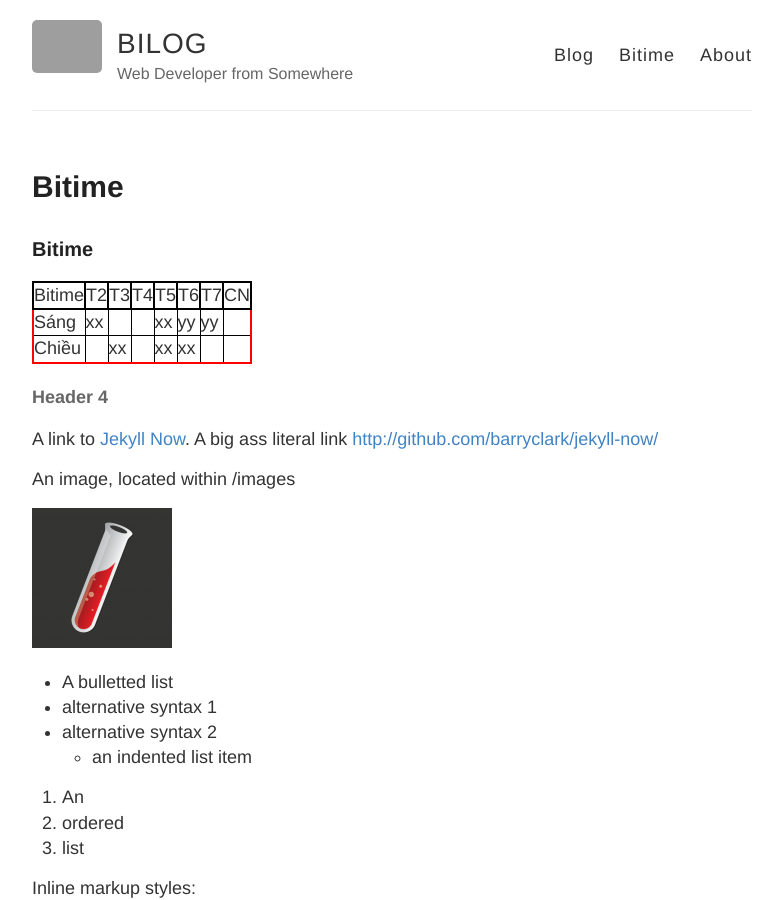
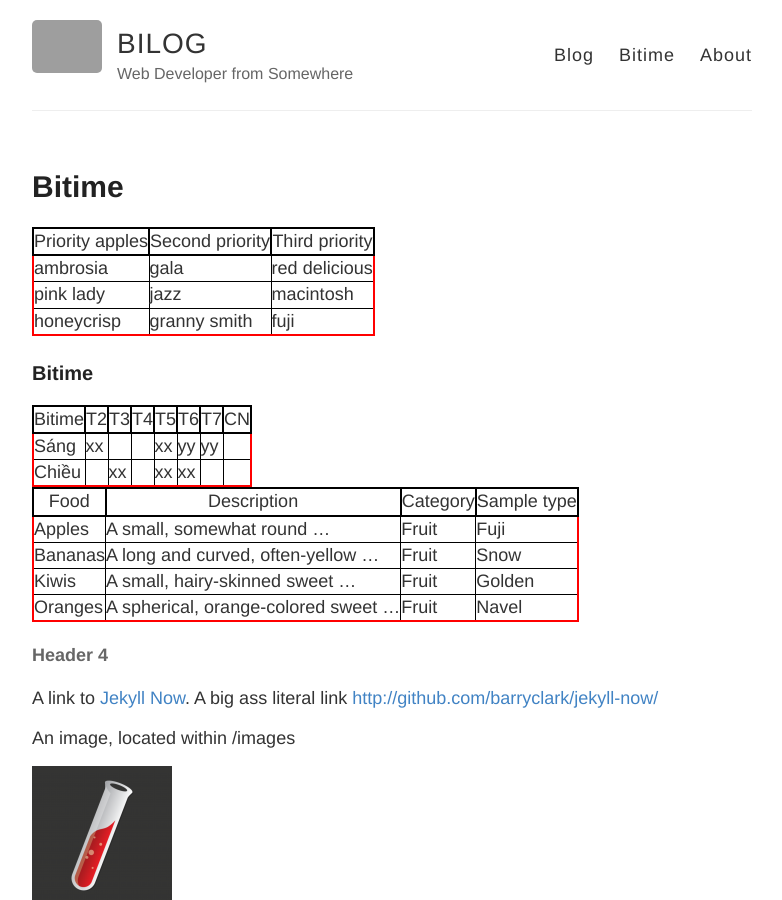
Before and after one commit to tahongtrung/biblog, a Jekyll site: the page built from bitime.md, in a window 1280 px wide and 900 px high. Shown: the whole window, without its empty margins (248-1030 px from the left). Built offline with Jekyll 4.4.1, drawn with Linux system fonts in a browser that asks for light colours; grey boxes are pictures that could not be loaded.

Commit message:
gdnmvhj.k

```diff
--- a/_config.yml
+++ b/_config.yml
@@ -86,7 +86,7 @@
 #markdown: redcarpet
 #redcarpet:
 #  extensions: ["no_intra_emphasis", "fenced_code_blocks", "autolink", "tables", "with_toc_data"]
-debug: true
+#debug: true
 #paginate
 paginate: 3
 # Set the Sass partials directory, as we're using @imports
--- a/bitime.md
+++ b/bitime.md
@@ -4,6 +4,11 @@ title: Bitime
 permalink: /bitime/
 ---
 
+| Priority apples | Second priority | Third priority |
+|-------|--------|---------|
+| ambrosia | gala | red delicious |
+| pink lady | jazz | macintosh |
+| honeycrisp | granny smith | fuji |
 
 ### Bitime
 
@@ -12,6 +17,16 @@ Bitime | T2 | T3 | T4 | T5 | T6 | T7 | CN
 Sáng   | xx |    |    | xx | yy | yy |
 Chiều  |    | xx |    | xx | xx |    |
 
+<div class="datatable-begin"></div>
+
+Food    | Description                           | Category | Sample type
+------- | ------------------------------------- | -------- | -----------
+Apples  | A small, somewhat round ...           | Fruit    | Fuji
+Bananas | A long and curved, often-yellow ...   | Fruit    | Snow
+Kiwis   | A small, hairy-skinned sweet ...      | Fruit    | Golden
+Oranges | A spherical, orange-colored sweet ... | Fruit    | Navel
+
+<div class="datatable-end"></div>
 #### Header 4
 
 A link to [Jekyll Now](http://github.com/barryclark/jekyll-now/). A big ass literal link <http://github.com/barryclark/jekyll-now/>
```
Also changed, not shown: 2 other files.
